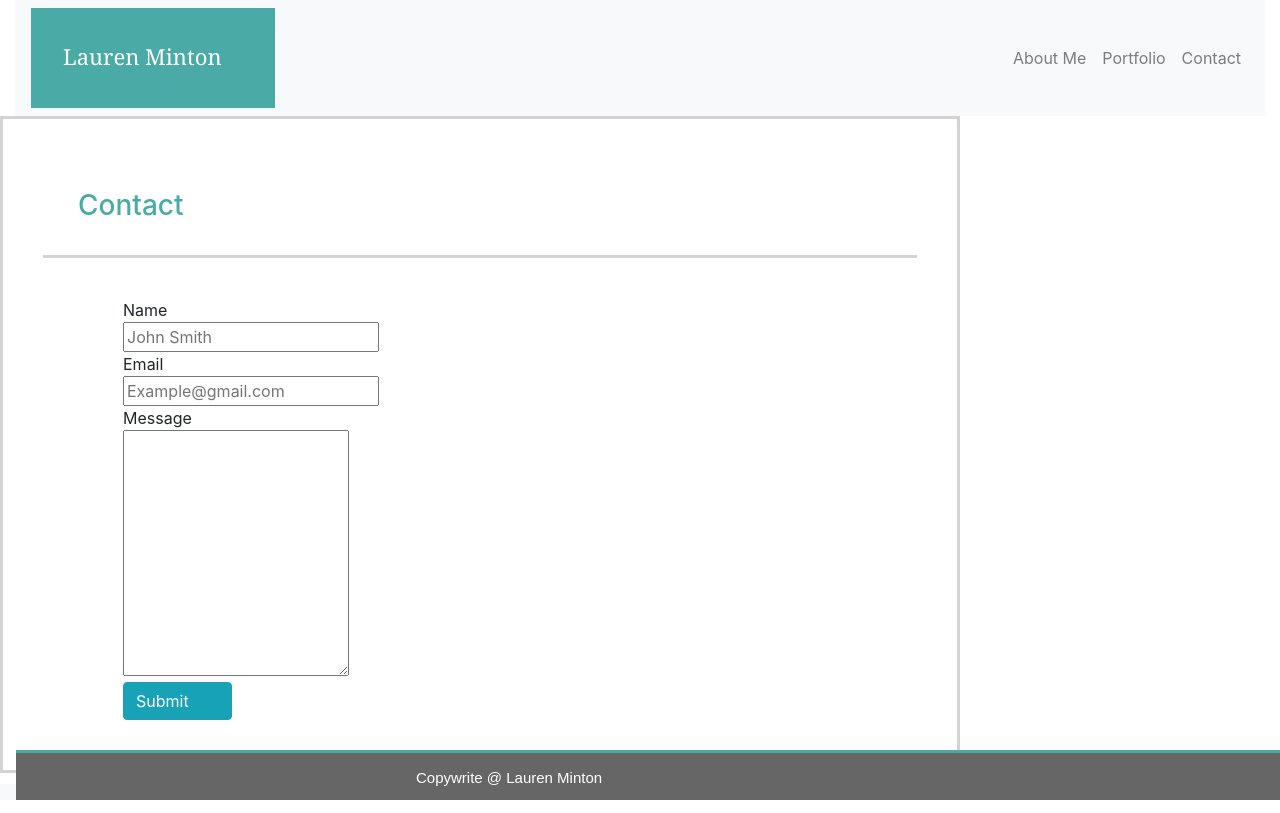
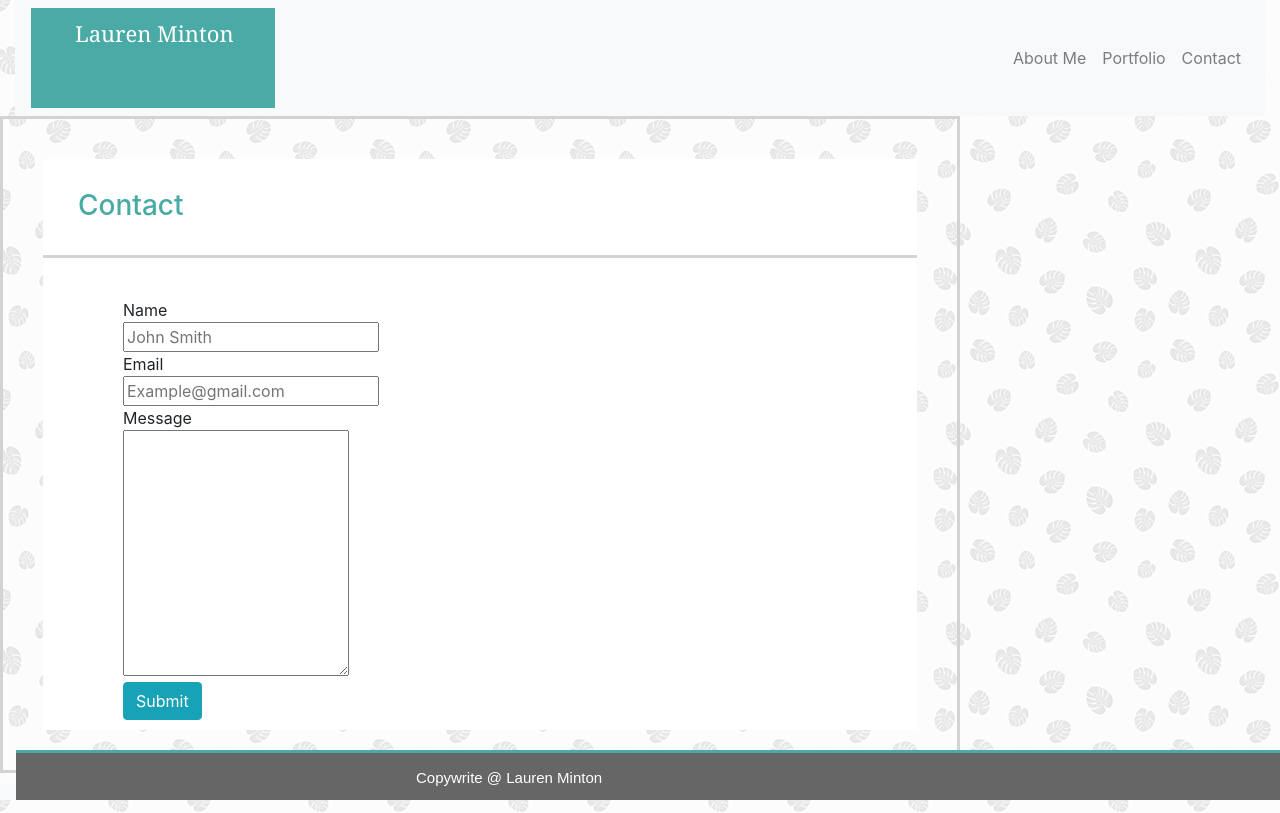
Before and after one commit to Lbm2439/Homework-2, a plain HTML site: page contact.html in a window 1280 px wide. Drawn offline with nearby package versions, Linux system fonts and the light colour scheme; files whose address does not match are found by name.

Commit message:
Homework-2 complete

```diff
--- a/assets/style.css
+++ b/assets/style.css
@@ -1,5 +1,5 @@
 body {
-  background-image: url(../assets/photos/palm-leaf\copy.png);
+  background-image: url(assets/photos/palm-leaf\ copy.png);
 }
 .navbar-brand {
   position: fixed;
@@ -34,14 +34,13 @@ p {
   width: 15rem;
   height: 12rem;
   float: left;
-  margin: 30px;
+  margin: 20px;
 }
 .main {
   width: 960px;
   padding: 20px;
   margin-bottom: 40px;
   border: solid lightgray;
-
 }
 
 .body_header {
@@ -67,9 +66,7 @@ h1 {
   color: white;
   font-size: 22px;
   font-family: Georgia, "Times New Roman", Times, serif;
-  text-align: center;
-  padding-top: 35px;
-  padding-bottom: 20px;
+  padding: 12px;
 }
 
 .footer {
--- a/contact.html
+++ b/contact.html
@@ -13,11 +13,12 @@
       <script src="https://cdnjs.cloudflare.com/ajax/libs/popper.js/1.14.7/umd/popper.min.js" integrity="sha384-UO2eT0CpHqdSJQ6hJty5KVphtPhzWj9WO1clHTMGa3JDZwrnQq4sF86dIHNDz0W1" crossorigin="anonymous"></script>
       <script src="https://stackpath.bootstrapcdn.com/bootstrap/4.3.1/js/bootstrap.min.js" integrity="sha384-JjSmVgyd0p3pXB1rRibZUAYoIIy6OrQ6VrjIEaFf/nJGzIxFDsf4x0xIM+B07jRM" crossorigin="anonymous"></script>
 
-    <link rel="stylesheet" href="assets/style.css" />
+    <link rel="stylesheet" href="assets/style.css">
+    <link rel="404notfound" href="assets/404.css">
   </head>
   <body>
 
-    <!--Nav Bar Below-->
+
 
     <div class="container-fluid">
      <div class= main-header>
@@ -63,12 +64,12 @@
       </nav>
       </div>
     </div>
-      <!--Nav Bar end-->
 
 
 
 
-      <!-- Main Content Below-->
+
+
 
       <div class="main">
 
@@ -90,7 +91,9 @@
                         <br>
                  <div class="submit-button">
                     <button type="button" class="btn btn-info">Submit
-                            <a href="404 page.html" class="btn btn-info" role="button"></a>
+                            <a href="404 page.html" role="button"></a>
+
+
                     </button>
 
                 </div>
@@ -102,13 +105,13 @@
 
 
 
-      <!--Footer Below-->
+
       <div class="footer">
         <nav class="navbar fixed-bottom navbar-light bg-light">
           <a class="navbar-brand" href="#">Copywrite @ Lauren Minton</a>
         </nav>
       </div>
-      <!--Footer End-->
+
 
 
     </div>
```
Also changed, not shown: index.html (+4 -6 lines), portfolio.html (+7 -8 lines).
